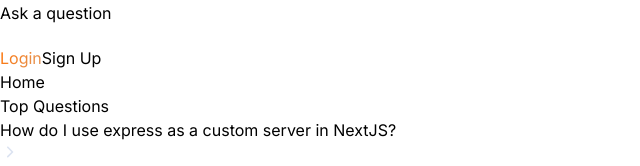
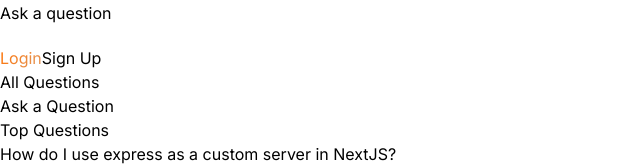
Before and after one commit to jayhogan-dev/devflow, a Next.js app: page / in a window 1280 px wide. Shown: the part 437-603 px from the top of the page, without its empty margins (0-640 px from the left). Built offline with nearby package versions, Linux system fonts and the light colour scheme; no server answers.

Commit message:
home layout complete

```diff
--- a/app/(root)/(home)/page.tsx
+++ b/app/(root)/(home)/page.tsx
@@ -1,5 +1,22 @@
+import { Button } from "@/components/ui/button";
+import Link from "next/link";
+
 const Home = () => {
-  return <div>Home</div>;
+  return (
+    <>
+      <div className="flex w-full flex-col-reverse justify-between gap-4 sm:flex-row sm:items-center">
+        <h1 className="h1-bold text-dark100_light900">All Questions</h1>
+        <Link
+          href="/ask-question"
+          className="flex justify-end max-sm:w-full"
+        >
+          <Button className="primary-gradient min-h-[46px] px-4 py-3 !text-light-900">
+            Ask a Question
+          </Button>
+        </Link>
+      </div>
+    </>
+  );
 };
 
 export default Home;
```
